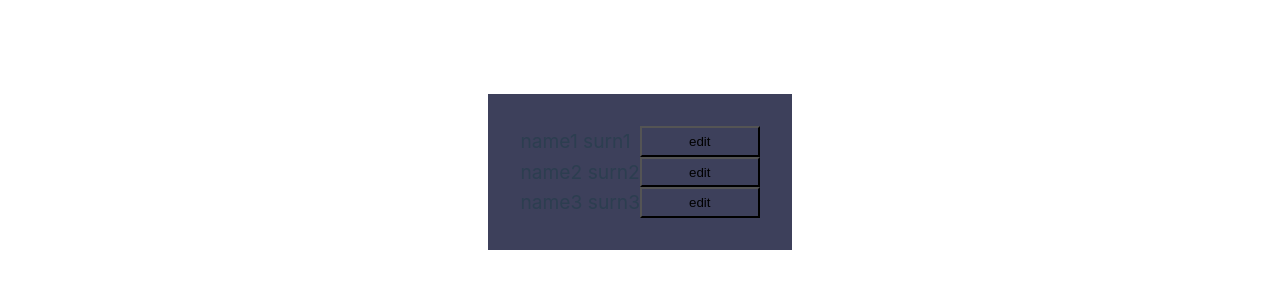
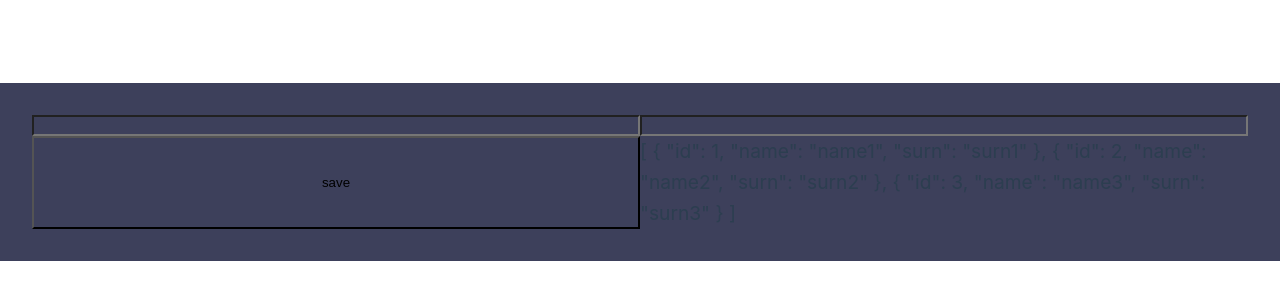
Before and after one commit to MakerAVGN/Vue3Base, a Vue app in the folder vue-project/: page / in a window 1280 px wide. Shown: the part 228-528 px from the top of the page. Built offline with nearby package versions, Linux system fonts and the light colour scheme.

Commit message:
Компонент для добавления данных в Vue

```diff
--- a/vue-project/src/App.vue
+++ b/vue-project/src/App.vue
@@ -29,13 +29,13 @@ export default {
     Employee
   },
  methods: {
-    change(id, name, surn) {
-      this.users = this.users.map((user) => {
-        if (user.id === id) {
-          user.name = name;
-          user.surn = surn;
-        }
-        return user;
+    add(name, surn) {
+      let id = this.users.length + 1;
+
+      this.users.push({
+        id,
+        name,
+        surn
       });
     }
   },
@@ -43,15 +43,9 @@ export default {
 </script>
 <template>
 
- 	<User
-  		v-for   ="user in users"
+ 		<User @add="add" />
 
-  		:id     ="user.id"
-  		:name   ="user.name"
-  		:surn   ="user.surn"
-  		:key    ="user.id"
-  		@change="change"
-  	/>
+    {{ users }}
 
 </template>
 <style>
--- a/vue-project/src/components/User.vue
+++ b/vue-project/src/components/User.vue
@@ -2,41 +2,31 @@
 export default {
     data() {
         return {
-            isEdit: false,
-            newName: this.name,
-            newSurn: this.surn,
-        };
+            newName: '',
+            newSurn: '',
+        }
     },
     props: {
         id: Number,
         name: String,
         surn: String,
     },
-    emits: ['change'],
+    emits: ['add'],
     methods: {
-        edit() {
-            this.isEdit = true;
-        },
         save() {
-            this.isEdit = false;
-            this.$emit('change', this.id, this.newName, this.newSurn);
+            this.$emit('add', this.newName, this.newSurn);
         }
     }
 }
 </script>
 <template>
-<template v-if="!isEdit">
-		{{ name }}
-		{{ surn }}
-		<button @click="edit">
-			edit
-		</button>
+
+        <input v-model="newName">
+    	<input v-model="newSurn">
+
+    	<button @click="save">
+    		save
+        </button>
+
+
 </template>
-<template v-else>
-    <input v-model="newName">
-    <input v-model="newSurn">
-    <button @click="save">
-        save
-    </button>
-</template>
-</template>
```
